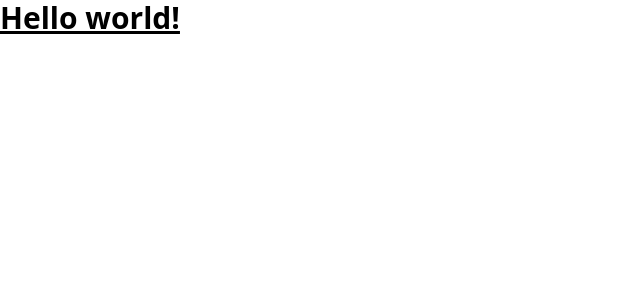
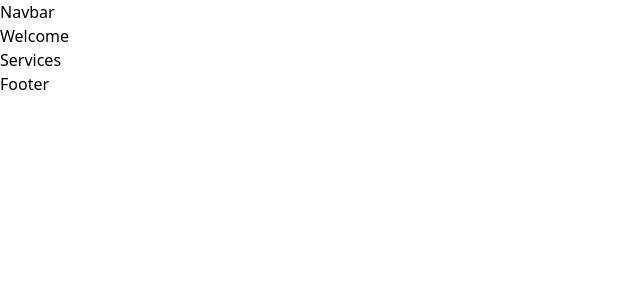
Before and after one commit to anuragpatle/BlockChainProjects, a React (Vite) app in the folder 2-GiftDApp/client/: page / in a window 1280 px wide. Shown: the top 300 px of the page, without its empty margins (0-640 px from the left). Built offline with nearby package versions, Linux system fonts and the light colour scheme.

Commit message:
2-GiftDApp: Setup masterpages in UI

```diff
--- a/2-GiftDApp/client/src/App.jsx
+++ b/2-GiftDApp/client/src/App.jsx
@@ -1,14 +1,15 @@
-import { useState } from 'react'
+import { Navbar, Footer, Welcome, Services, Transactions, Loader } from "./components"
 
 const App = () => {
-  const [count, setCount] = useState(0)
-
   return (
-    <div className="App">
-          <h1 className="text-3xl font-bold underline">
-      Hello world!
-    </h1>
-    </div>
+   <div className="min-h-screen">
+     <div className="gradient-bg-welcome">
+       <Navbar/>
+       <Welcome/>
+     </div>
+     <Services/>
+     <Footer/>
+   </div>
   )
 }
 
--- /dev/null
+++ b/2-GiftDApp/client/src/components/Footer.jsx
@@ -0,0 +1,7 @@
+const Footer = () => {
+	return (
+		<h1>Footer</h1>
+	);
+}
+
+export default Footer;
--- /dev/null
+++ b/2-GiftDApp/client/src/components/Services.jsx
@@ -0,0 +1,7 @@
+const Services = () => {
+	return (
+		<h1>Services</h1>
+	);
+}
+
+export default Services;
--- /dev/null
+++ b/2-GiftDApp/client/src/components/Transactions.jsx
@@ -0,0 +1,7 @@
+const Transactions = () => {
+	return (
+		<h1>Transactions</h1>
+	);
+}
+
+export default Transactions;
--- /dev/null
+++ b/2-GiftDApp/client/src/components/Welcome.jsx
@@ -0,0 +1,7 @@
+const Welcome = () => {
+	return (
+		<h1>Welcome</h1>
+	);
+}
+
+export default Welcome;
--- /dev/null
+++ b/2-GiftDApp/client/src/components/index.js
@@ -0,0 +1,6 @@
+export { default as Loader } from './Loader';
+export { default as Footer } from './Footer';
+export { default as Navbar } from './Navbar';
+export { default as Services } from './Services';
+export { default as Transactions } from './Transactions';
+export { default as Welcome } from './Welcome';
```
